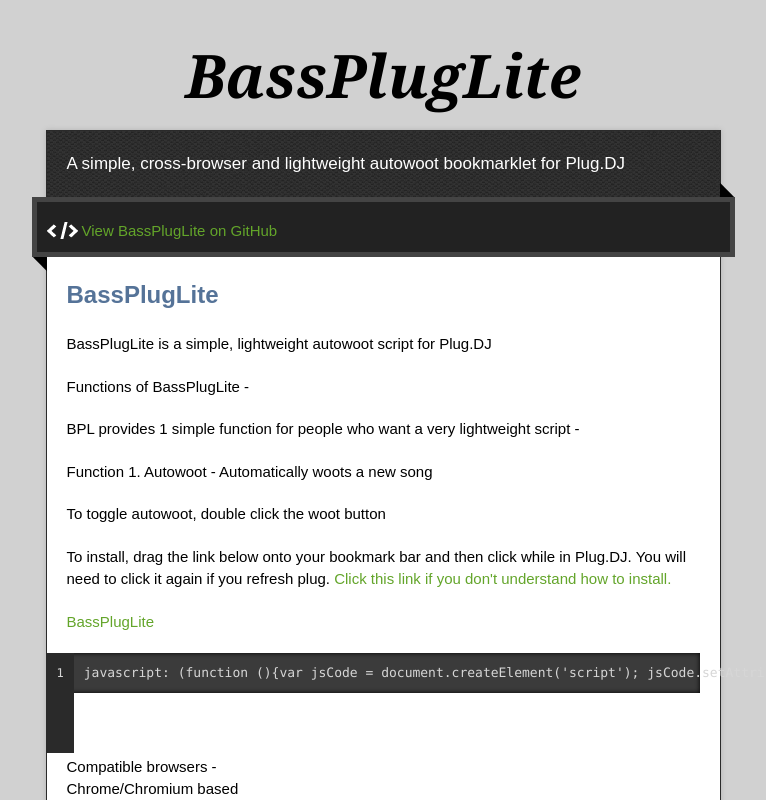
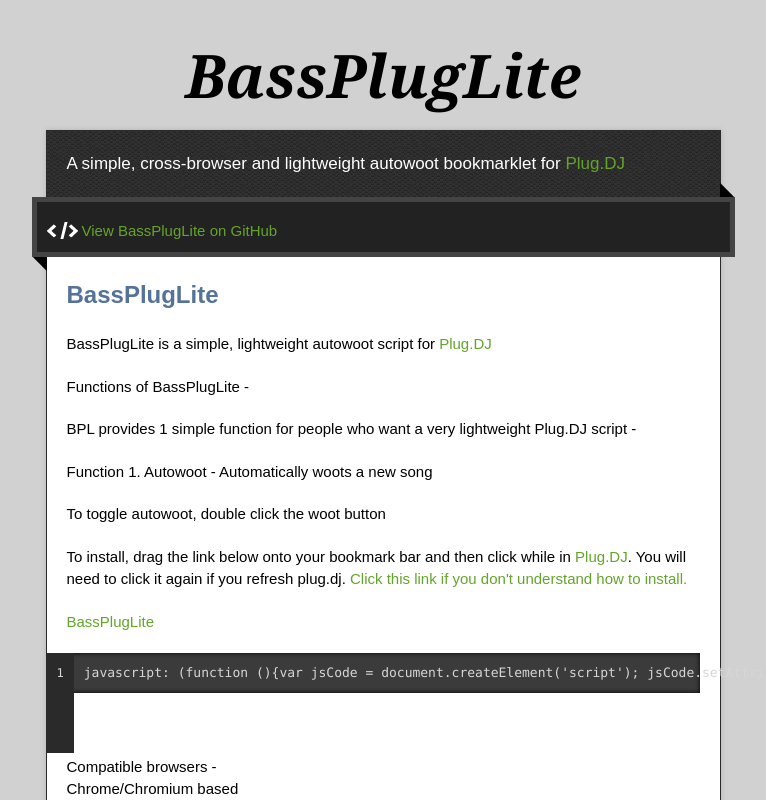
Before and after one commit to Void-i/BassPlugLite, a plain HTML site: page index.html in a window 1280 px wide. Shown: the top 800 px of the page, without its empty margins (257-1023 px from the left). Drawn offline with nearby package versions, Linux system fonts and the light colour scheme.

Commit message:
Update index.html

```diff
--- a/index.html
+++ b/index.html
@@ -25,7 +25,7 @@
       <h1 class="title">BassPlugLite</h1>
     </header>
     <div id="container">
-      <p class="tagline">A simple, cross-browser and lightweight autowoot bookmarklet for Plug.DJ</p>
+      <p class="tagline">A simple, cross-browser and lightweight autowoot bookmarklet for <a href='http://plug.dj'>Plug.DJ</a></p>
       <div id="main" role="main">
         <div class="download-bar">
         <div class="inner">
@@ -36,18 +36,18 @@
         <article class="markdown-body">
           <h2>BassPlugLite</h2>
 
-<p>BassPlugLite is a simple, lightweight autowoot script for Plug.DJ</p>
+<p>BassPlugLite is a simple, lightweight autowoot script for <a href='http://plug.dj'>Plug.DJ</a></p>
 
 <p>Functions of BassPlugLite -</p>
 
-<p>BPL provides 1 simple function for people who want a very lightweight script -</p>
+<p>BPL provides 1 simple function for people who want a very lightweight Plug.DJ script -</p>
 
 <p>Function 1. Autowoot - Automatically woots a new song<br>
 </p>
 
 <p>To toggle autowoot, double click the woot button</p>
 
-<p>To install, drag the link below onto your bookmark bar and then click while in Plug.DJ. You will need to click it again if you refresh plug. <a href="http://www.youtube.com/watch?v=V0j9dxZCn5g">Click this link if you don't understand how to install.</a></p>
+<p>To install, drag the link below onto your bookmark bar and then click while in <a href='http://plug.dj'>Plug.DJ</a>. You will need to click it again if you refresh plug.dj. <a href="http://www.youtube.com/watch?v=V0j9dxZCn5g">Click this link if you don't understand how to install.</a></p>
 
 <p><a href="javascript: (function (){var jsCode = document.createElement('script'); jsCode.setAttribute('id', 'BassPlugLite-js'); jsCode.setAttribute('src', 'https://raw.github.com/derpthebass/BassPlugLite/master/BassPlugLite.js'); document.body.appendChild(jsCode); }());">BassPlugLite</a></p>
 
```
